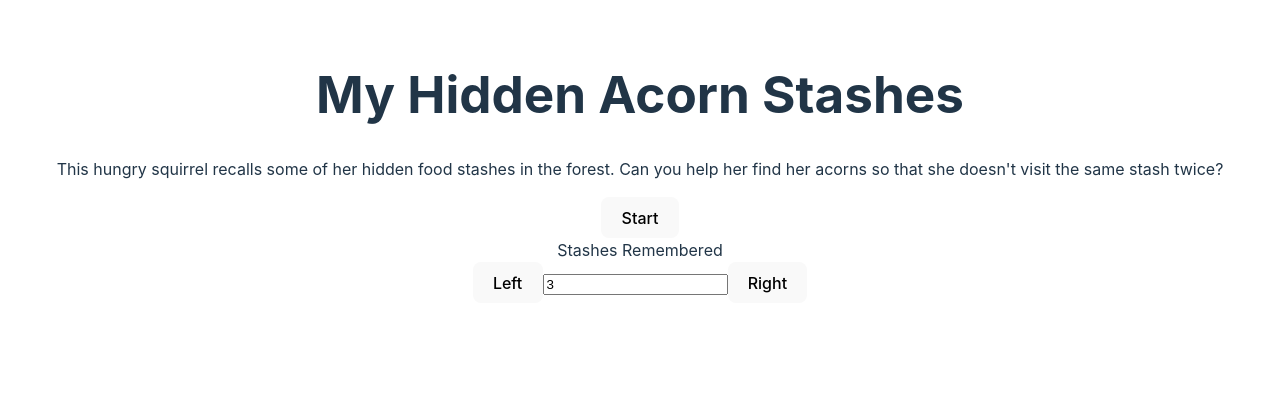
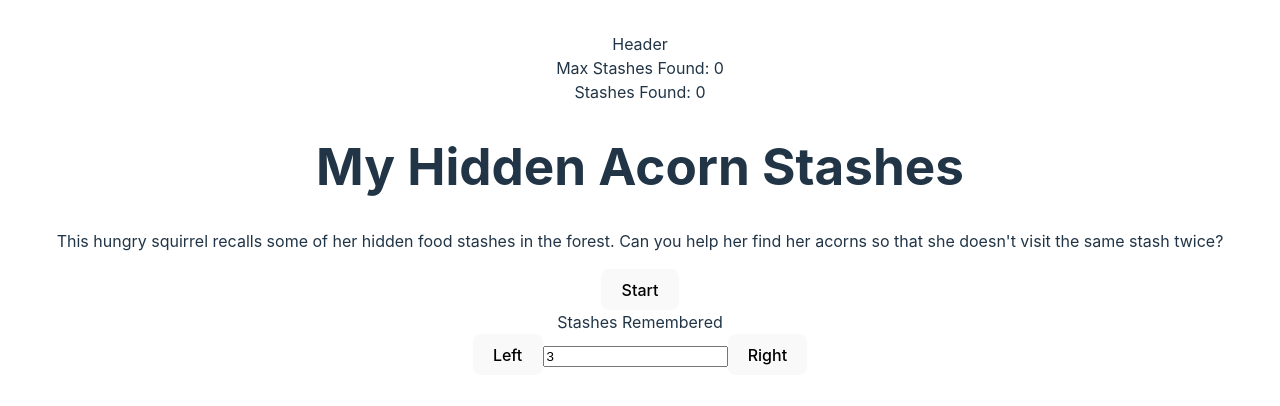
Before and after one commit to VeruAmari/memory-card, a React (Vite) app: page / in a window 1280 px wide. Shown: the top 406 px of the page. Built offline with nearby package versions, Linux system fonts and the light colour scheme.

Commit message:
Implement score board

```diff
--- a/src/App.jsx
+++ b/src/App.jsx
@@ -8,6 +8,7 @@ function App() {
   const [playing, setPlaying] = useState(false);
   const [stashes, setStashes] = useState(3);
   const [stashesEmptied, setStashesEmptied] = useState(0);
+  const [maxStashesEmptied, setMaxStashesEmptied] = useState(0);
   const [success, setSuccess] = useState(null);
   const [picking, setPicking] = useState(true);
 
@@ -57,11 +58,21 @@ function App() {
 
   return (
     <>
+      <div className="header">
+        Header{' '}
+        <div className="score">
+          <div className="highest score">
+            Max Stashes Found: {maxStashesEmptied}
+          </div>
+          <div className="current-score">Stashes Found: {stashesEmptied}</div>
+        </div>
+      </div>
       {(playing && (
         <Game
           stashes={stashes}
           setPlaying={setPlaying}
           setStashesEmptied={setStashesEmptied}
+          setMaxStashesEmptied={setMaxStashesEmptied}
           stashesEmptied={stashesEmptied}
           setSuccess={setSuccess}
           imageData={imageData}
--- a/src/components/game.jsx
+++ b/src/components/game.jsx
@@ -4,6 +4,7 @@ import { useEffect, useState } from 'react';
 function Game({
   stashes,
   setStashesEmptied,
+  setMaxStashesEmptied,
   stashesEmptied,
   setSuccess,
   setPlaying,
@@ -25,7 +26,10 @@ function Game({
     if (newID > 1) {
       setSad(true);
     } else {
-      setStashesEmptied(stashesEmptied + 1);
+      setStashesEmptied((current) => current + 1);
+      setMaxStashesEmptied((current) =>
+        current <= stashesEmptied ? current + 1 : current,
+      );
     }
     // Triggers randomizing on-click
     setIsRandomized(false);
@@ -61,9 +65,8 @@ function Game({
 
   // Creates all card elements
   for (let i = 0; i < stashes; i += 1) {
-    console.log('Randomized, index', i, ': ', randomized[i]);
+    console.log('Creating Cards.');
     const index = randomized[i];
-    console.log(imageData.photos[index]);
     const image = imageData.photos[index] || imageData.photos[i];
     const cardId = `card-${i}`;
     const divStyle = {
@@ -93,7 +96,6 @@ function Game({
 
   return (
     <>
-      <h1>Stashes Visited: {stashesEmptied}</h1>
       <div className="cards container">{cards}</div>
     </>
   );
```
